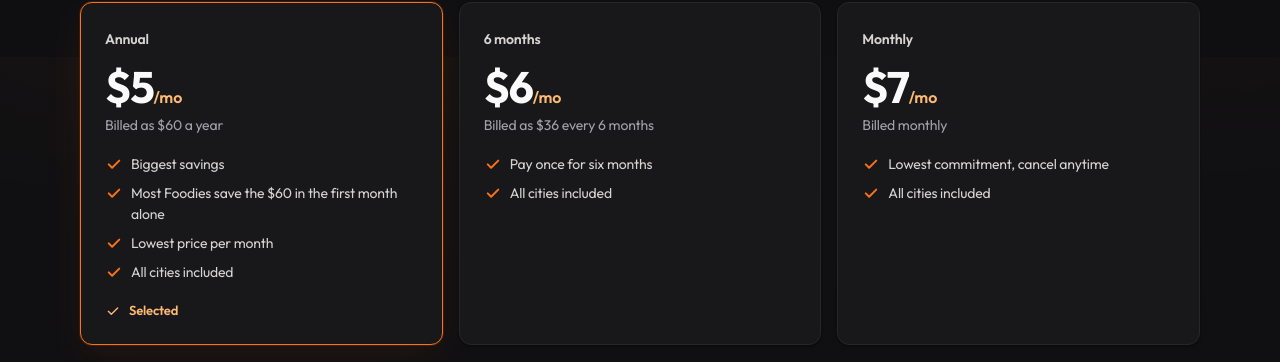
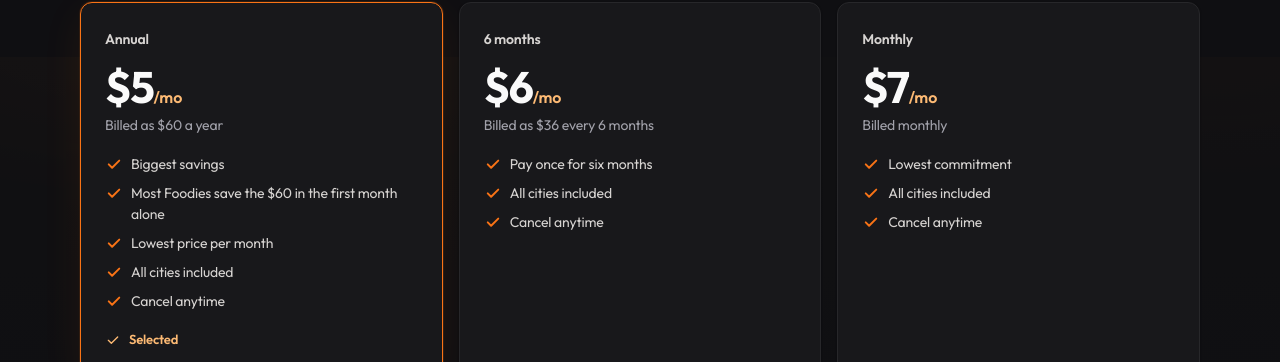
Before and after one commit to 2D-Ramon/gorditopass, a Next.js app: page / in a window 1280 px wide. Shown: the part 3143-3505 px from the top of the page. Built offline with nearby package versions, Linux system fonts and the light colour scheme; no server answers.

Commit message:
Add Cancel anytime to every home plan.

```diff
--- a/src/components/home/content.ts
+++ b/src/components/home/content.ts
@@ -34,12 +34,12 @@ const PLAN_COPY: Record<string, PlanCopy> = {
   monthly: {
     sub: () => "Billed monthly",
     drawer: () => "Billed monthly, cancel anytime",
-    bullets: () => ["Lowest commitment, cancel anytime", "All cities included"],
+    bullets: () => ["Lowest commitment", "All cities included", "Cancel anytime"],
   },
   six_month: {
     sub: (p) => `Billed as ${money(p.priceUsd)} every 6 months`,
     drawer: (p) => `${money(p.priceUsd)}, billed every six months`,
-    bullets: () => ["Pay once for six months", "All cities included"],
+    bullets: () => ["Pay once for six months", "All cities included", "Cancel anytime"],
   },
   annual: {
     sub: (p) => `Billed as ${money(p.priceUsd)} a year`,
@@ -49,6 +49,7 @@ const PLAN_COPY: Record<string, PlanCopy> = {
       `Most Foodies save the ${money(p.priceUsd)} in the first month alone`,
       "Lowest price per month",
       "All cities included",
+      "Cancel anytime",
     ],
   },
 };
```
